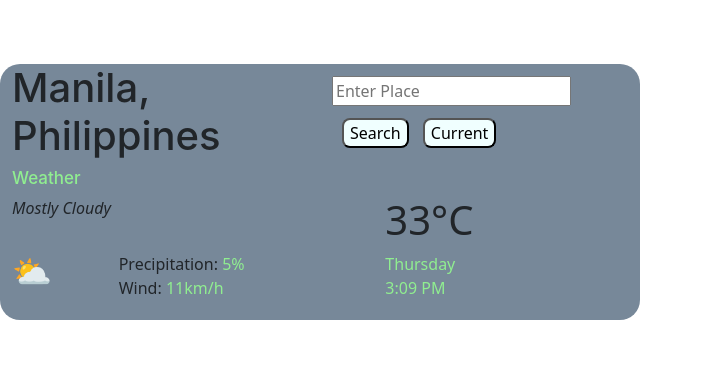
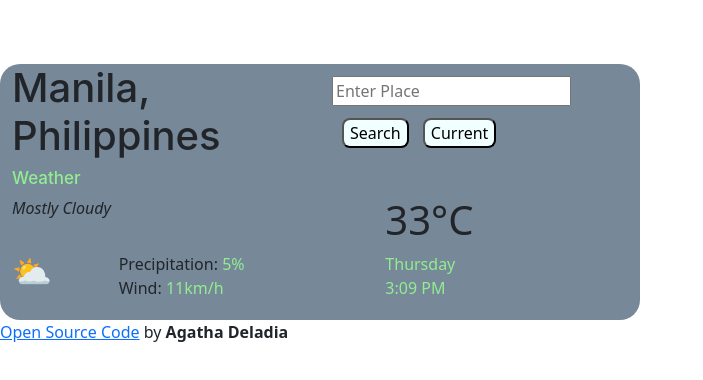
Before and after one commit to Eyiiiiii/week-5-HOMEWORK, a plain HTML site: page index.html in a window 1280 px wide. Shown: the whole page, without its empty margins (0-703 px from the left). Drawn offline with nearby package versions, Linux system fonts and the light colour scheme.

Commit message:
Added a open source code link (Github)

```diff
--- a/index.html
+++ b/index.html
@@ -63,6 +63,8 @@
         </div>
       </div>
     </form>
+    <a href="https://github.com/Eyiiiiii/week-5-HOMEWORK">Open Source Code</a>
+    by <strong>Agatha Deladia</strong>
     <script src="src/hw5.js"></script>
   </body>
 </html>
```
